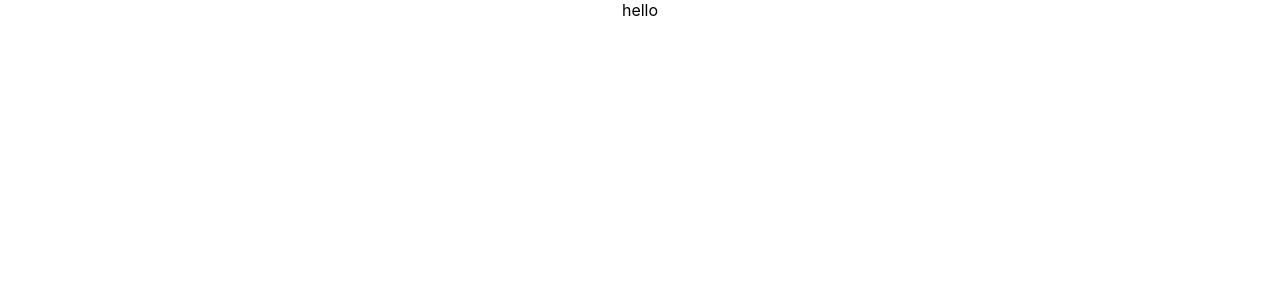
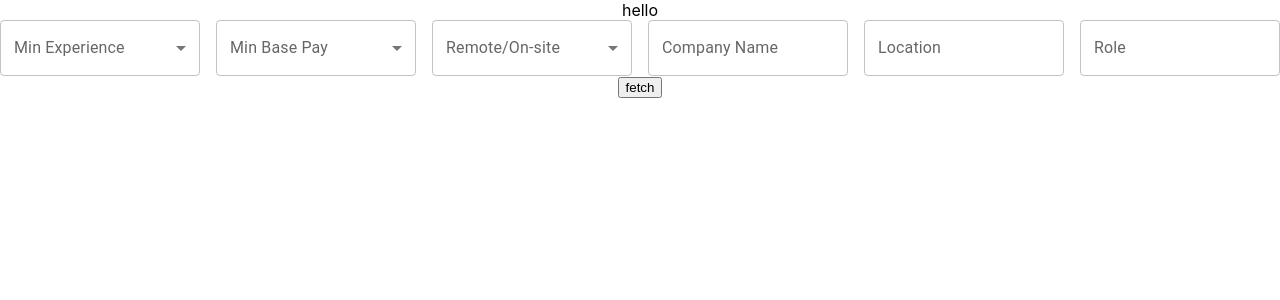
Before and after one commit to prakharcodehere/weekday-assignment, a React (Create React App) app: page / in a window 1280 px wide. Shown: the top 300 px of the page. Built offline with nearby package versions, Linux system fonts and the light colour scheme.

Commit message:
filter created

```diff
--- a/package.json
+++ b/package.json
@@ -12,6 +12,7 @@
     "@testing-library/user-event": "^13.5.0",
     "react": "^18.3.1",
     "react-dom": "^18.3.1",
+    "react-redux": "^9.1.2",
     "react-scripts": "5.0.1",
     "web-vitals": "^2.1.4"
   },
--- a/src/App.js
+++ b/src/App.js
@@ -1,10 +1,24 @@
 
 import './App.css';
+import Filters from './components/Filters/Filters';
+import getJobs from "./services/getJobData.js"
+import { useSelector, useDispatch} from 'react-redux';
+import{fetchJobs} from "./redux/slice/job-slice.js"
 
 function App() {
+  const dispatch = useDispatch();
+
+  const handleFetchJobs = () => {
+   const data = dispatch(fetchJobs({ limit: 10, offset: 0 }));
+    console.log("data". data)
+  };
   return (
     <div className="App">
      hello
+     <Filters/>
+     <div>
+     <button onClick={handleFetchJobs}> fetch</button>
+     </div>
     </div>
   );
 }
--- /dev/null
+++ b/src/components/Filters/Filters.jsx
@@ -0,0 +1,115 @@
+import React from 'react';
+import Grid from '@mui/material/Grid';
+import FormControl from '@mui/material/FormControl';
+import InputLabel from '@mui/material/InputLabel';
+import Select from '@mui/material/Select';
+import MenuItem from '@mui/material/MenuItem';
+import TextField from '@mui/material/TextField';
+
+const Filters = () => {
+
+  const [filters, setFilters] = React.useState({
+    minExperience: '',
+    minBasePay: '',
+    remote: '',
+    companyName: '',
+    location: '',
+    role: ''
+  });
+
+  const handleChange = (event) => {
+    const { name, value } = event.target;
+    setFilters({ ...filters, [name]: value });
+  };
+
+  return (
+    <Grid container spacing={2}>
+      <Grid item xs={12} sm={6} md={4} lg={2}>
+        <FormControl fullWidth>
+          <InputLabel id="min-experience-label">Min Experience</InputLabel>
+          <Select
+            labelId="min-experience-label"
+            id="min-experience"
+            name="minExperience"
+            value={filters.minExperience}
+            onChange={handleChange}
+          >
+            {[...Array(10).keys()].map(num => (
+              <MenuItem key={num} value={num + 1}>{num + 1}</MenuItem>
+            ))}
+          </Select>
+        </FormControl>
+      </Grid>
+
+      <Grid item xs={12} sm={6} md={4} lg={2}>
+        <FormControl fullWidth>
+          <InputLabel id="min-base-pay-label">Min Base Pay</InputLabel>
+          <Select
+            labelId="min-base-pay-label"
+            id="min-base-pay"
+            name="minBasePay"
+            value={filters.minBasePay}
+            onChange={handleChange}
+          >
+            {[0, 10, 20, 30, 40, 50, 60, 70].map(num => (
+              <MenuItem key={num} value={num}>{num}L</MenuItem>
+            ))}
+          </Select>
+        </FormControl>
+      </Grid>
+
+      <Grid item xs={12} sm={6} md={4} lg={2}>
+        <FormControl fullWidth>
+          <InputLabel id="remote-label">Remote/On-site</InputLabel>
+          <Select
+            labelId="remote-label"
+            id="remote"
+            name="remote"
+            value={filters.remote}
+            onChange={handleChange}
+          >
+            <MenuItem value="remote">Remote</MenuItem>
+            <MenuItem value="hybrid">Hybrid</MenuItem>
+            <MenuItem value="in-office">In-office</MenuItem>
+          </Select>
+        </FormControl>
+      </Grid>
+
+      <Grid item xs={12} sm={6} md={4} lg={2}>
+        <TextField
+          fullWidth
+          id="company-name"
+          label="Company Name"
+          name="companyName"
+          value={filters.companyName}
+          onChange={handleChange}
+        />
+      </Grid>
+
+      {/* New input fields for location and role */}
+      <Grid item xs={12} sm={6} md={4} lg={2}>
+        <TextField
+          fullWidth
+          id="location"
+          label="Location"
+          name="location"
+          value={filters.location}
+          onChange={handleChange}
+        />
+      </Grid>
+
+      <Grid item xs={12} sm={6} md={4} lg={2}>
+        <TextField
+          fullWidth
+          id="role"
+          label="Role"
+          name="role"
+          value={filters.role}
+          onChange={handleChange}
+        />
+      </Grid>
+    </Grid>
+  );
+};
+
+export default Filters;
--- /dev/null
+++ b/src/redux/slice/filter-slice.js
@@ -0,0 +1,23 @@
+
+import { createSlice } from '@reduxjs/toolkit';
+
+const initialState = {
+  jobListings: [],
+  dropdownOptions: {},
+};
+
+const filtersSlice = createSlice({
+  name: 'filters',
+  initialState,
+  reducers: {
+    setJobListings(state, action) {
+      state.jobListings = action.payload;
+    },
+    setDropdownOptions(state, action) {
+      state.dropdownOptions = action.payload;
+    },
+  },
+});
+
+export const { setJobListings, setDropdownOptions } = filtersSlice.actions;
+export default filtersSlice.reducer;
--- /dev/null
+++ b/src/redux/slice/job-slice.js
@@ -0,0 +1,60 @@
+// jobSlice.js
+
+import { createSlice, createAsyncThunk } from '@reduxjs/toolkit';
+
+const initialState = {
+ data: [],
+  loading: false,
+  error: null,
+};
+
+export const fetchJobs = createAsyncThunk(
+  'fetchJobs',
+  async ({ limit, offset }) => {
+    try {
+      const myHeaders = new Headers();
+      myHeaders.append("Content-Type", "application/json");
+
+      const body = JSON.stringify({ limit, offset });
+
+      const requestOptions = {
+        method: "POST",
+        headers: myHeaders,
+        body
+      };
+
+      const response = await fetch("https://api.weekday.technology/adhoc/getSampleJdJSON", requestOptions);
+      if (!response.ok) {
+        throw new Error("Failed to fetch data from API");
+      }
+      const data = await response.json();
+      return data.jobs;
+    } catch (error) {
+  throw new Error(error)
+    }
+  }
+);
+
+const jobSlice = createSlice({
+  name: 'jobs',
+  initialState,
+
+  extraReducers: builder => {
+    builder
+      .addCase(fetchJobs.pending, state => {
+        state.loading = true;
+        state.error = null;
+      })
+      .addCase(fetchJobs.fulfilled, (state, action) => {
+        state.loading = false;
+        state.data = action.payload;
+      })
+      .addCase(fetchJobs.rejected, (state, action) => {
+        state.loading = false;
+        state.error = action.payload;
+      });
+  },
+});
+
+
+export default jobSlice.reducer;
--- /dev/null
+++ b/src/redux/store.js
@@ -0,0 +1,11 @@
+import { configureStore } from '@reduxjs/toolkit';
+import filtersReducer from './slice/filter-slice';
+import jobDataReducer from "./slice/job-slice"
+const store = configureStore({
+  reducer: {
+    filters: filtersReducer,
+    jobData: jobDataReducer,
+  },
+});
+
+export default store;
--- /dev/null
+++ b/src/services/getJobData.js
@@ -0,0 +1,29 @@
+const getJobs = async (limit, offset) => {
+    const myHeaders = new Headers();
+    myHeaders.append("Content-Type", "application/json");
+
+    const body = JSON.stringify({
+      limit,
+      offset
+    });
+
+    const requestOptions = {
+      method: "POST",
+      headers: myHeaders,
+      body
+    };
+
+    try {
+      const response = await fetch("https://api.weekday.technology/adhoc/getSampleJdJSON", requestOptions);
+      if (!response.ok) {
+        throw new Error('Failed to fetch jobs');
+      }
+      const data = await response.json();
+      return data;
+    } catch (error) {
+      console.error(error);
+      throw error;
+    }
+  };
+
+  export default getJobs;
```
Also changed, not shown: src/index.js (+5 -5 lines), src/components/Cards/Cards.css (added), src/components/Cards/Cards.jsx (added), src/components/Filters/filters.css (added), 1 other file (tests, documents, lock files or other folders).
